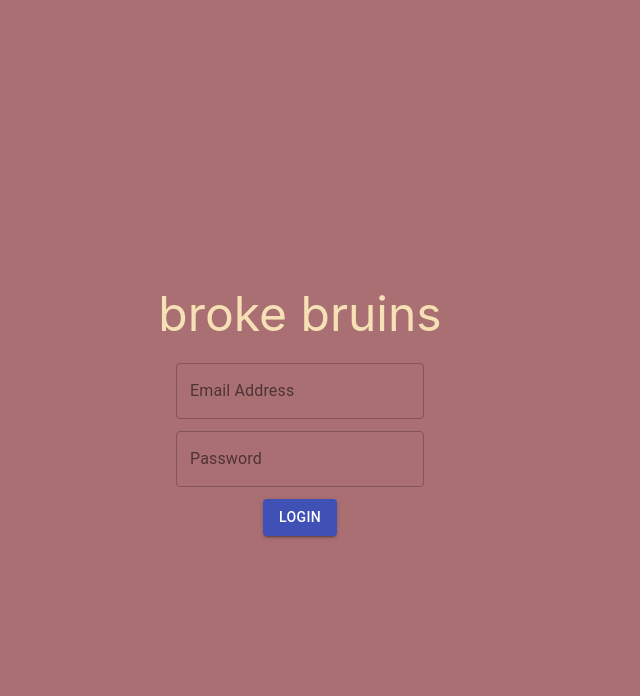
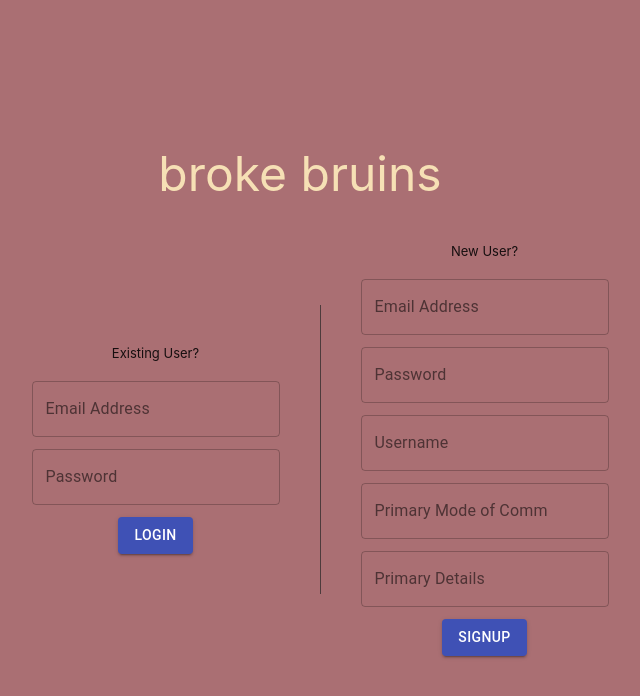
Before and after one commit to sauravrohira/cs188-broke-bruins, a React (Create React App) app in the folder bb-frontend/: page / in a window 1280 px wide. Shown: the top 696 px of the page, without its empty margins (340-980 px from the left). Built offline with nearby package versions, Linux system fonts and the light colour scheme.

Commit message:
Added profile page and finished connecting login and signup

```diff
--- a/bb-frontend/src/App.css
+++ b/bb-frontend/src/App.css
@@ -15,11 +15,34 @@
   margin: 20px;
 }
 
-.Login {
-  text-align: left;
+.Login-and-signup {
+  display: flex;
+  flex-direction: row;
+  align-items: center;
 }
 
-.Login-form {
+.Login-and-signup-prompt {
+  font-size: small;
+  color: rgba(0, 0, 0, 0.87);
+  margin-bottom: 20px;
+  text-align: center;
+}
+
+.Login {
+  border-right: solid;
+  border-color: rgba(34, 34, 34, 0.678);
+  border-width: 0.1rem;
+  text-align: left;
+  margin: 20px;
+  padding: 40px;
+}
+
+.Signup {
+  text-align: left;
+  margin: 20px;
+}
+
+.Login-and-signup-form {
   display: flex;
   flex-direction: column;
   justify-content: center;
@@ -55,6 +78,12 @@
   color: white;
 }
 
+.Home-options {
+  margin-top: 20px;
+  margin-right: 32px;
+  text-align: right;
+}
+
 .Nav-bar {
   color: white;
   background-color: #66545e;
@@ -64,6 +93,7 @@
   justify-content: space-between;
   align-items: center;
   padding: 16px;
+  text-align: right;
 }
 
 .Rental-list {
--- a/bb-frontend/src/Home.js
+++ b/bb-frontend/src/Home.js
@@ -1,17 +1,39 @@
 import './App.css';
 import NavBar from './NavBar';
 import RentalList from './RentalList';
-// import { useState } from 'react'
-// import Button from '@material-ui/core/Button';
+import { useState } from 'react'
+import Button from '@material-ui/core/Button';
 // import Input from '@material-ui/core/Input';
+import Profile from './Profile';
 
 function Home() {
 
+  const [myAccount, setMyAccount] = useState(false);
+
+  function changePage() {
+    setMyAccount(!myAccount);
+  }
+
   return (
-    <div className="Home">
-        <NavBar />
-        {/* <FilterBar handleOrderChange={handleOrderChange} handleSortChange={handleSortChange} sort={{forwards, orderBy}} /> */}
-        <RentalList />
+    <div>
+      {myAccount ?
+        (
+          <div className="Home">
+          <NavBar />
+          <div className="Home-options">
+              <Button onClick={changePage}>My Account</Button>
+          </div>
+          {/* <FilterBar handleOrderChange={handleOrderChange} handleSortChange={handleSortChange} sort={{forwards, orderBy}} /> */}
+          <RentalList />
+          </div>
+        ) : (
+          <div>
+            <div className="Nav-bar">
+              <Button onClick={changePage}>Home</Button>
+            </div>
+            <Profile/>
+          </div>
+        )}
     </div>
   );
 }
--- a/bb-frontend/src/Login.js
+++ b/bb-frontend/src/Login.js
@@ -2,26 +2,49 @@ import './App.css';
 import { useState } from 'react'
 import Button from '@material-ui/core/Button';
 import TextField from '@material-ui/core/TextField';
-
+import AlertDialog from "./PopUp.js"
 import { useAuth } from "./use-auth.js"
 
 function Login(props) {
 
+  const [email, setEmail] = useState("");
+  const [password, setPassword] = useState("");
+  const [incorrectLogin, setIncorrectLogin] = useState(false);
+
+  const [passwordNew, setPasswordNew] = useState("");
+  const [emailNew, setEmailNew] = useState("");
   const [username, setUsername] = useState("");
-  const [password, setPassword] = useState("");
+  const [primaryComm, setPrimaryComm] = useState("");
+  const [primaryDetails, setPrimaryDetails] = useState("");
+
+  const [incorrectSignup, setIncorrectSignup] = useState(false);
+  const [successfulSignup, setSuccessfulSignup] = useState(false);
 
   const auth = useAuth();
 
   const handleLogin = async (evt) => {
     evt.preventDefault();
-    let response = await auth.login(username, password);
-    if (response) {
-        // nothing for now
+    let response = await auth.login(email, password);
+    if (!response) {
+      setIncorrectLogin(true);
+    }
   }
 
-    // TODO: display error message on permission denied
+  const handleSignup = async (evt) => {
+    evt.preventDefault();
+    const userObj = {
+      passwordNew,
+      emailNew,
+      username,
+      primaryComm,
+      primaryDetails
+    }
+    let response = await auth.signup(userObj);
+    if (!response) {
+      setIncorrectSignup(true);
+    }
     else {
-      console.log("Permission denied");
+      setSuccessfulSignup(true);
     }
   }
 
@@ -30,15 +53,20 @@ function Login(props) {
       <div className="Logo-placeholder">
         broke bruins
       </div>
+      {incorrectLogin ? <AlertDialog/> : <div></div>}
+      {incorrectSignup ? <AlertDialog/> : <div></div>}
+      {successfulSignup ? <div>WELCOME!</div> : <div></div>}
+    <div className="Login-and-signup">
       <div className="Login">
-    <form onSubmit={evt => handleLogin(evt)} className="Login-form">
+        <div className="Login-and-signup-prompt"> Existing User? </div>
+        <form onSubmit={evt => handleLogin(evt)} className="Login-and-signup-form">
             <div className="Login-field">
               <TextField
                 id="Filled-basic"
                 label="Email Address"
                 variant="outlined"
-            onChange={(evt) => setUsername(evt.target.value)}
-            value={username}
+                onChange={(evt) => setEmail(evt.target.value)}
+                value={email}
                 type="email"
                 // required
                 />
@@ -59,6 +87,67 @@ function Login(props) {
             </Button>
         </form>
       </div>
+      <div className="Signup">
+        <div className="Login-and-signup-prompt"> New User? </div>
+        <form onSubmit={evt => handleSignup(evt)} className="Login-and-signup-form">
+            <div className="Login-field">
+              <TextField
+                id="Filled-basic"
+                label="Email Address"
+                variant="outlined"
+                onChange={(evt) => setEmailNew(evt.target.value)}
+                value={emailNew}
+                type="email"
+                // required
+                />
+            </div>
+            <div className="Login-field">
+              <TextField
+                className="Login-input"
+                label="Password"
+                variant="outlined"
+                // required
+                onChange={(evt) => setPasswordNew(evt.target.value)}
+                value={passwordNew}
+                name="password"
+                type="password" />
+            </div>
+            <div className="Login-field">
+              <TextField
+                id="Filled-basic"
+                label="Username"
+                variant="outlined"
+                onChange={(evt) => setUsername(evt.target.value)}
+                value={username}
+                // required
+                />
+            </div>
+            <div className="Login-field">
+              <TextField
+                id="Filled-basic"
+                label="Primary Mode of Comm"
+                variant="outlined"
+                onChange={(evt) => setPrimaryComm(evt.target.value)}
+                value={primaryComm}
+                // required
+                />
+            </div>
+            <div className="Login-field">
+              <TextField
+                id="Filled-basic"
+                label="Primary Details"
+                variant="outlined"
+                onChange={(evt) => setPrimaryDetails(evt.target.value)}
+                value={primaryDetails}
+                // required
+                />
+            </div>
+            <Button type="submit" variant="contained" color="primary">
+              Signup
+            </Button>
+        </form>
+      </div>
+    </div>
   </div>
   );
 }
--- /dev/null
+++ b/bb-frontend/src/PopUp.js
@@ -0,0 +1,40 @@
+import React from 'react';
+import Button from '@material-ui/core/Button';
+import Dialog from '@material-ui/core/Dialog';
+import DialogActions from '@material-ui/core/DialogActions';
+import DialogContent from '@material-ui/core/DialogContent';
+import DialogContentText from '@material-ui/core/DialogContentText';
+
+export default function AlertDialog() {
+  const [open, setOpen] = React.useState(true);
+
+  // const handleClickOpen = () => {
+  //   setOpen(true);
+  // };
+
+  const handleClose = () => {
+    setOpen(false);
+  };
+
+  return (
+    <div>
+      <Dialog
+        open={open}
+        onClose={handleClose}
+        aria-labelledby="alert-dialog-title"
+        aria-describedby="alert-dialog-description"
+      >
+        <DialogContent>
+          <DialogContentText id="alert-dialog-description">
+            Incorrect Email or Password.
+          </DialogContentText>
+        </DialogContent>
+        <DialogActions>
+          <Button onClick={handleClose} color="primary" autoFocus>
+            Try Again
+          </Button>
+        </DialogActions>
+      </Dialog>
+    </div>
+  );
+}
--- /dev/null
+++ b/bb-frontend/src/Profile.js
@@ -0,0 +1,19 @@
+import './App.css';
+// import React, {useState} from "react";
+// import { useCore } from "./use-core.js"
+// import Button from '@material-ui/core/Button';
+// import { navigate } from "@reach/router"
+// import { useAuth } from "./use-auth.js"
+
+function Profile() {
+
+    // const auth = useAuth();
+
+    return (
+        <div className="App">
+            MY PROFILE
+        </div>
+    )
+}
+
+export default Profile;
```
Also changed, not shown: bb-frontend/src/use-auth.js (+40 -38 lines), bb-frontend/src/NavBar.js (line endings or trailing spaces), 1 other file (tests, documents, lock files or other folders). Lines whose indentation alone changed are shown as unchanged.
